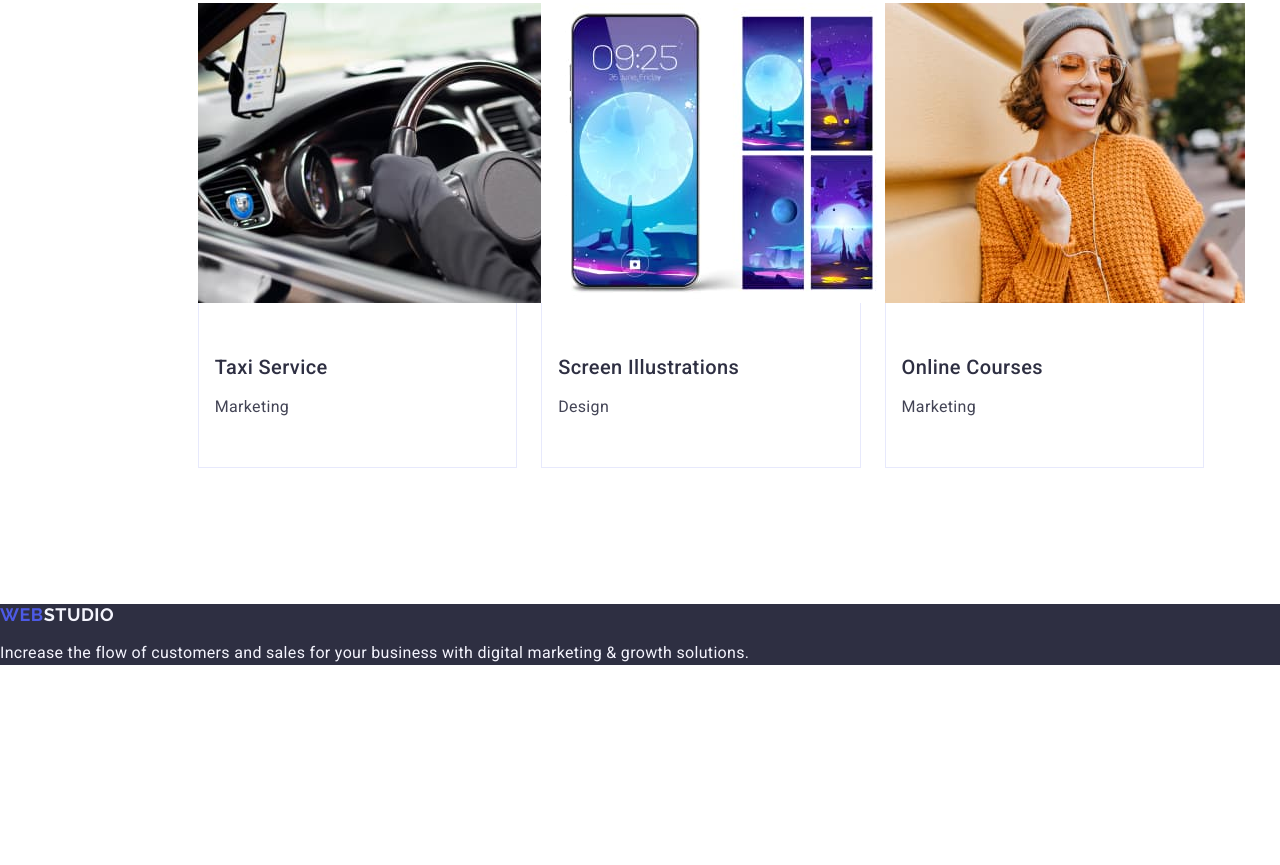
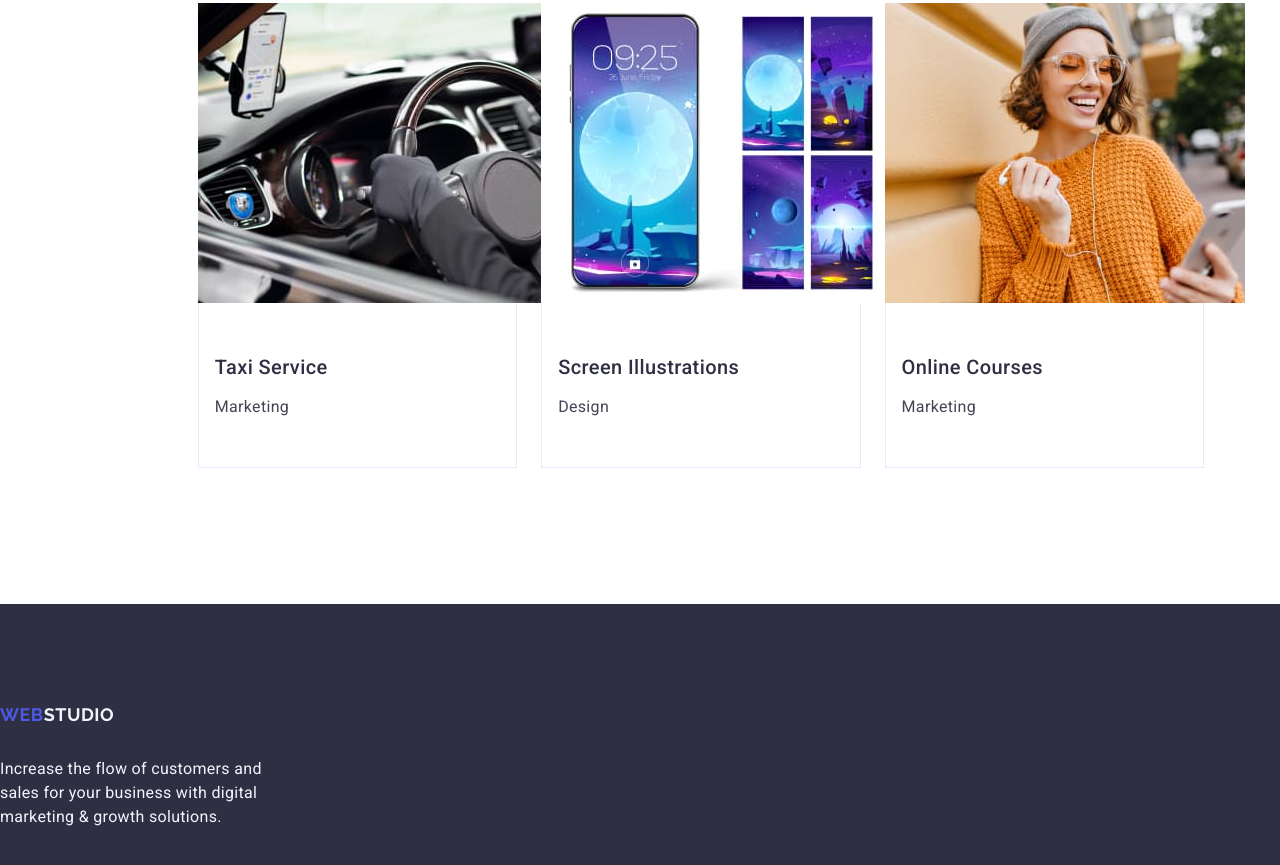
Before and after one commit to ddooss81/goit-markup-hw-03, a plain HTML site: page index.html in a window 1280 px wide. Shown: the part 2520-3385 px from the top of the page. Before the commit the page ends 3201 px from the top, so only its background shows below. Drawn offline with nearby package versions, Linux system fonts and the light colour scheme.

Commit message:
Update style.css

```diff
--- a/css/style.css
+++ b/css/style.css
@@ -263,7 +263,6 @@ header  {
 
         }
         .section_fourth_p {
-        /*font-size: 16px;*/
         line-height: 1.5;
         letter-spacing: 0.02em;
         color: #434455;
@@ -294,27 +293,30 @@ header  {
 
     }
     .section_h_third {
-        /*font-family: Roboto;*/
         font-weight: 500;
         line-height: 36px;
-        /*letter-spacing: 0.02em;*/
         line-height: 1.11;
         color: #2e2f42;
         background-color: #F4F4FD;
         text-transform: capitalize;
         text-align: center
     }
-    */
 
+    .foot {
+        padding: 100px 0;
+
+    }
     .logo_footer_start {
+            display: inline-block;
+            margin-bottom: 16px;
+
             font-family: Raleway;
             font-size: 18px;
             font-weight: 700;
             line-height: 21px;
             letter-spacing: 0.03em;
             color: rgba(77, 90, 229, 1);
-            /*list-style-type: none;*/
-            text-decoration: none
+            text-decoration: none;
     }
 
     .logo_footer_end {
@@ -326,6 +328,8 @@ header  {
     }
 
         .footer_p {
+            max-width: 264px;
+
             line-height: 1.5;
             color: #F4F4FD;
             letter-spacing: 0.02em;
```
